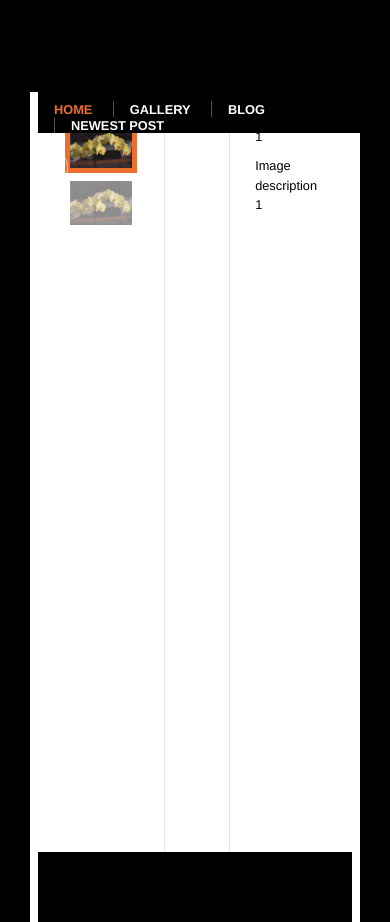
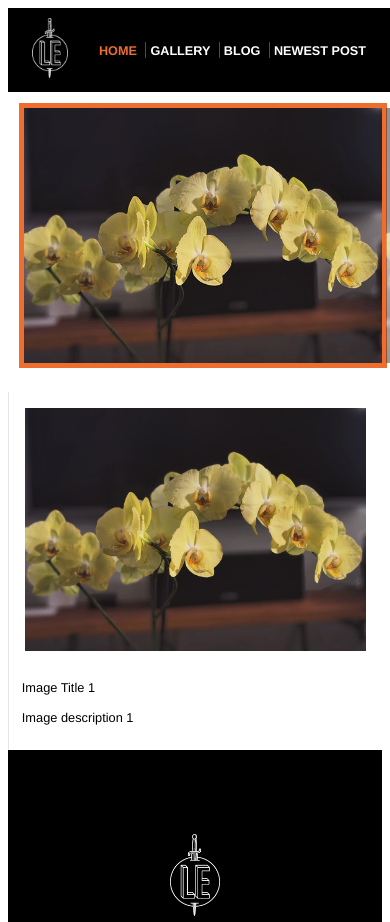
Before and after one commit to Burnzy1991/Burnzy1991.github.io, a plain HTML site: page _site/gallery/index.html in a window 390 px wide. Shown: the top 922 px of the page. Drawn offline with Linux system fonts and the light colour scheme.

Commit message:
FInish mobile prototype

```diff
--- a/_site/css/main.css
+++ b/_site/css/main.css
@@ -117,7 +117,7 @@ h2 ~ p {
 }
 .header-nav {
   float: right;
-  padding: 5.5vh 60px 0 0;
+  padding: 2vh 60px 0 0;
 }
 .header-nav > li {
   display: inline-block;
@@ -496,3 +496,77 @@ home-section h4 {
 .gallery-info h3 {
   margin-bottom: 1em;
 }
+
+
+@media (max-width: 800px) {
+  html {
+    box-shadow: none;
+    padding: 0;
+  }
+
+  /* HEADER STYLES */
+  .header-nav {
+    padding: 2vh 1em 0 0;
+  }
+  .header-nav > li {
+    margin-left: 0.25em;
+  }
+  .header-nav > li ~ li {
+    padding-left: 0.25em;
+  }
+  .nav-links a {
+    font-size: 3.25vw;
+  }
+  .header-logo {
+    left: auto;
+  }
+
+  /* HOME STYLES */
+  .home-callout {
+    flex-direction: column;
+  }
+  .callout-copy {
+    flex: 1;
+  }
+  .bio-box {
+    float: none;
+    font-size: 1.3rem;
+    width: auto;
+  }
+
+    /* GALLERY STYLES*/
+    .gallery {
+      flex-direction: COLUMN;
+    }
+    .gallery .col {
+      padding: 1em;
+    }
+    .gallery .gallery-thumbs {
+      flex: 1;
+      height: auto;
+      white-space: nowrap;
+      width: 100vw;
+    }
+    .gallery-thumbs > div {
+      display: inline-block;
+    }
+    .gallery-thumb img {
+      height: 7vh;
+      margin: 0 10px 0 0;
+      width:auto;
+    }
+    .gallery .gallery-info {
+      flex:1;
+    }
+  /* BLOG STYLES */
+  .blog-cols {
+    flex-direction: column;
+  }
+  .blog-recent {
+    flex: 1;
+    text-align: center;
+  }
+   .post-aside {
+    display: none;
+  }
+}
--- a/_site/gallery/index.html
+++ b/_site/gallery/index.html
@@ -38,6 +38,18 @@
     <div>
       <img src="/images/small/slide1.jpg" alt="Image title 2">
     </div>
+    <div>
+      <img src="/images/small/slide1.jpg" alt="Image title 2">
+    </div>
+    <div>
+      <img src="/images/small/slide1.jpg" alt="Image title 2">
+    </div>
+    <div>
+      <img src="/images/small/slide1.jpg" alt="Image title 2">
+    </div>
+    <div>
+      <img src="/images/small/slide1.jpg" alt="Image title 2">
+    </div>
   </div>
   <div class="col col-content">
     <div class="gallery-photo" id="gallery-photo">
--- a/css/main.css
+++ b/css/main.css
@@ -117,7 +117,7 @@ h2 ~ p {
 }
 .header-nav {
   float: right;
-  padding: 5.5vh 60px 0 0;
+  padding: 2vh 60px 0 0;
 }
 .header-nav > li {
   display: inline-block;
@@ -496,3 +496,77 @@ home-section h4 {
 .gallery-info h3 {
   margin-bottom: 1em;
 }
+
+
+@media (max-width: 800px) {
+  html {
+    box-shadow: none;
+    padding: 0;
+  }
+
+  /* HEADER STYLES */
+  .header-nav {
+    padding: 2vh 1em 0 0;
+  }
+  .header-nav > li {
+    margin-left: 0.25em;
+  }
+  .header-nav > li ~ li {
+    padding-left: 0.25em;
+  }
+  .nav-links a {
+    font-size: 3.25vw;
+  }
+  .header-logo {
+    left: auto;
+  }
+
+  /* HOME STYLES */
+  .home-callout {
+    flex-direction: column;
+  }
+  .callout-copy {
+    flex: 1;
+  }
+  .bio-box {
+    float: none;
+    font-size: 1.3rem;
+    width: auto;
+  }
+
+    /* GALLERY STYLES*/
+    .gallery {
+      flex-direction: COLUMN;
+    }
+    .gallery .col {
+      padding: 1em;
+    }
+    .gallery .gallery-thumbs {
+      flex: 1;
+      height: auto;
+      white-space: nowrap;
+      width: 100vw;
+    }
+    .gallery-thumbs > div {
+      display: inline-block;
+    }
+    .gallery-thumb img {
+      height: 7vh;
+      margin: 0 10px 0 0;
+      width:auto;
+    }
+    .gallery .gallery-info {
+      flex:1;
+    }
+  /* BLOG STYLES */
+  .blog-cols {
+    flex-direction: column;
+  }
+  .blog-recent {
+    flex: 1;
+    text-align: center;
+  }
+   .post-aside {
+    display: none;
+  }
+}
```
Also changed, not shown: _site/2016/11/03/title-of-post.html (+7 -0 lines), _site/2016/11/04/title-of-post.html (+7 -0 lines), gallery/index.html (+12 -0 lines).
